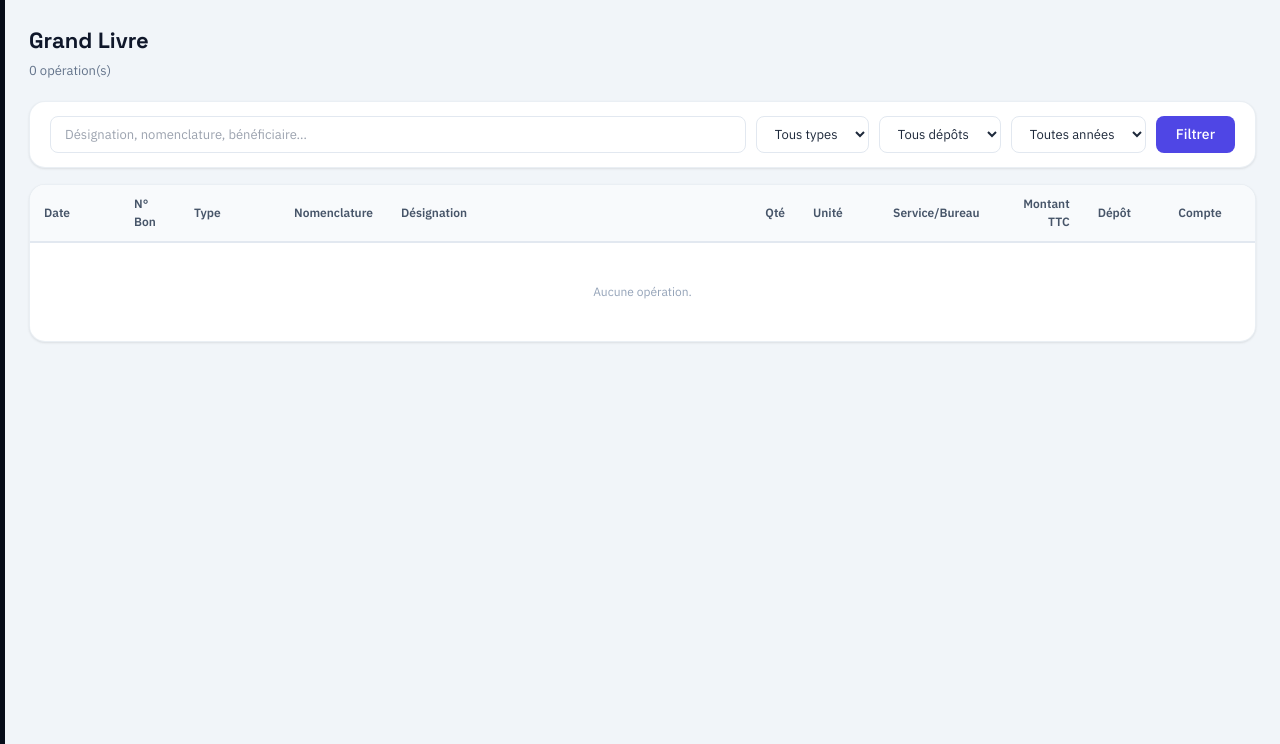
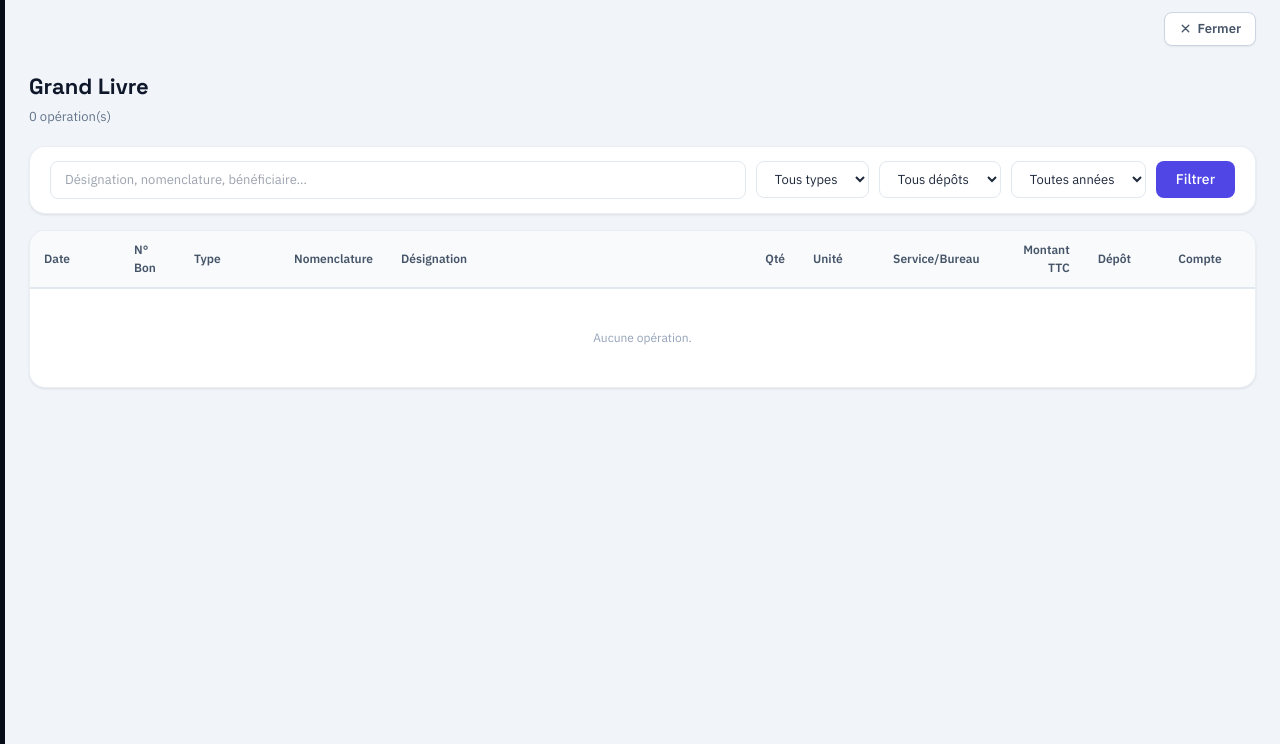
Before and after one commit to michelabt1-source/ProjetGCS, a Django app: page /etats/grand-livre/ in a window 1280 px wide. Shown: the part 56-800 px from the top of the page. Run offline with Django 5.2, Linux system fonts and the light colour scheme; the visitor is signed in with stand-in values (Sample User, id 1); data that the repository does not hold is empty; parts of the project's set-up code (start-up, migrations or seed data) failed here and were passed over.

Commit message:
Convivialité : plein écran au chargement, bouton Fermer standard, impressions dans la même fenêtre
- base.html : le panneau latéral ne s'ouvre plus automatiquement au chargement
  (l'onglet actif reste surligné) — la page s'affiche directement en plein écran.
- Bouton « Fermer » standard sur les pages qui n'ont ni Retour, ni Fermer, ni
  Annuler ; destination calculée par le context processor fermer_url
  (bon → sa liste, liste → accueil).
- Les états imprimables s'ouvrent dans la même fenêtre (suppression des
  target="_blank") ; chaque état garde son bouton « ← Retour ».

Co-Authored-By: Claude Opus 5.5 <noreply@anthropic.com>

```diff
--- a/compta_matieres/settings.py
+++ b/compta_matieres/settings.py
@@ -43,6 +43,7 @@ TEMPLATES = [
                 'django.template.context_processors.request',
                 'django.contrib.auth.context_processors.auth',
                 'django.contrib.messages.context_processors.messages',
+                'matieres.context_processors.fermer_url',
             ],
         },
     },
--- /dev/null
+++ b/matieres/context_processors.py
@@ -0,0 +1,32 @@
+from django.urls import Resolver404, resolve, reverse
+
+# Pages dont la sortie ne suit pas la règle générale « premier segment de l'URL ».
+FERMER_OVERRIDES = {
+    'fiche_stock': 'matieres:inventaire_individuel',
+    'bon_commande_service_livrer': 'matieres:bons_commande_service_a_livrer',
+}
+
+
+def fermer_url(request):
+    """URL du bouton standard « Fermer » affiché en haut de chaque page.
+
+    Un bon, une fiche ou un formulaire ferme vers sa liste (premier segment de
+    l'URL, ex. /bons-commande-service/12/ → /bons-commande-service/) ; une liste
+    ou une page sans liste parente ferme vers l'accueil.
+    """
+    match = getattr(request, 'resolver_match', None)
+    if match is None or match.namespace != 'matieres' or match.url_name == 'dashboard':
+        return {'fermer_url': None}
+
+    override = FERMER_OVERRIDES.get(match.url_name)
+    if override:
+        return {'fermer_url': reverse(override)}
+
+    parent = '/' + request.path.strip('/').split('/')[0] + '/'
+    if parent != request.path:
+        try:
+            resolve(parent)
+            return {'fermer_url': parent}
+        except Resolver404:
+            pass
+    return {'fermer_url': reverse('matieres:dashboard')}
--- a/templates/balance/list.html
+++ b/templates/balance/list.html
@@ -13,12 +13,12 @@
     {% endif %}
   </div>
   {% if report_kind == 'periodique' %}
-  <a href="{% url 'matieres:balance_periodique_etat' %}?date_debut={{ date_debut }}&date_fin={{ date_fin }}" target="_blank" class="btn-primary">
+  <a href="{% url 'matieres:balance_periodique_etat' %}?date_debut={{ date_debut }}&date_fin={{ date_fin }}" class="btn-primary">
     <svg width="14" height="14" fill="none" stroke="currentColor" viewBox="0 0 24 24" stroke-width="2"><path stroke-linecap="round" stroke-linejoin="round" d="M17 17h2a2 2 0 002-2v-4a2 2 0 00-2-2H5a2 2 0 00-2 2v4a2 2 0 002 2h2m2 4h6a2 2 0 002-2v-4a2 2 0 00-2-2H9a2 2 0 00-2 2v4a2 2 0 002 2zm8-12V5a2 2 0 00-2-2H9a2 2 0 00-2 2v4h10z"/></svg>
     État officiel (Modèle N°22)
   </a>
   {% else %}
-  <a href="{% url 'matieres:balance_general_etat' %}?date_debut={{ date_debut }}&date_fin={{ date_fin }}" target="_blank" class="btn-primary">
+  <a href="{% url 'matieres:balance_general_etat' %}?date_debut={{ date_debut }}&date_fin={{ date_fin }}" class="btn-primary">
     <svg width="14" height="14" fill="none" stroke="currentColor" viewBox="0 0 24 24" stroke-width="2"><path stroke-linecap="round" stroke-linejoin="round" d="M17 17h2a2 2 0 002-2v-4a2 2 0 00-2-2H5a2 2 0 00-2 2v4a2 2 0 002 2h2m2 4h6a2 2 0 002-2v-4a2 2 0 00-2-2H9a2 2 0 00-2 2v4a2 2 0 002 2zm8-12V5a2 2 0 00-2-2H9a2 2 0 00-2 2v4h10z"/></svg>
     État officiel (Modèle N°22)
   </a>
--- a/templates/base.html
+++ b/templates/base.html
@@ -335,6 +335,19 @@
     }
 
     .main-inner { padding: 24px; flex: 1; }
+
+    /* Bouton standard « Fermer » (pages sans bouton Retour/Fermer/Annuler) */
+    .page-fermer-bar { display: flex; justify-content: flex-end; padding: 12px 24px 0; }
+    .page-fermer-bar[hidden] { display: none; }
+    .page-fermer-btn {
+      display: inline-flex; align-items: center; gap: 6px;
+      padding: 6px 14px; border-radius: 8px;
+      font-size: 13px; font-weight: 600; font-family: inherit;
+      color: #475569; background: #fff; border: 1px solid #cbd5e1;
+      text-decoration: none; box-shadow: 0 1px 2px rgba(15,23,42,.06);
+      transition: all 150ms;
+    }
+    .page-fermer-btn:hover { color: #dc2626; border-color: #fca5a5; background: #fef2f2; }
 
     /* Filet de sécurité : les inputs/select/textarea des pages claires (.card)
        héritent sinon la couleur de texte claire du thème sombre → illisible sur fond blanc */
@@ -983,6 +996,19 @@
     </div>
     {% endif %}
 
+    {% if fermer_url %}
+    <!-- Bouton standard « Fermer » : affiché seulement si la page n'a pas déjà
+         son propre lien Retour / Fermer / Annuler (voir script plus bas). -->
+    <div class="page-fermer-bar" id="page-fermer-bar" hidden>
+      <a href="{{ fermer_url }}" class="page-fermer-btn" title="Fermer cette page">
+        <svg width="13" height="13" fill="none" stroke="currentColor" viewBox="0 0 24 24" stroke-width="2.5">
+          <path stroke-linecap="round" stroke-linejoin="round" d="M6 18L18 6M6 6l12 12"/>
+        </svg>
+        Fermer
+      </a>
+    </div>
+    {% endif %}
+
     <div class="main-inner">
       {% block content %}{% endblock %}
     </div>
@@ -992,6 +1018,20 @@
 </div><!-- /app-body -->
 
 {% block scripts %}{% endblock %}
+
+<script>
+/* ── Bouton standard « Fermer » : l'afficher si la page n'a pas déjà sa propre sortie ── */
+(function () {
+  var bar = document.getElementById('page-fermer-bar');
+  var contenu = document.querySelector('.main-inner');
+  if (!bar || !contenu) return;
+  var sortieExistante = Array.prototype.some.call(contenu.querySelectorAll('a[href]'), function (a) {
+    var texte = a.textContent.replace(/\s+/g, ' ').trim();
+    return /^(←\s*)?(retour|fermer|annuler)\b/i.test(texte);
+  });
+  if (!sortieExistante) bar.hidden = false;
+})();
+</script>
 
 <script>
 /* ── HTMX : envoyer automatiquement le jeton CSRF sur tous les POST ── */
@@ -1042,7 +1082,10 @@ document.body.addEventListener('htmx:configRequest', function (evt) {
     }
   }
 
-  activateTab(activeTab, false);
+  /* Au chargement : page en plein écran. On surligne seulement l'onglet actif ;
+     son panneau ne s'ouvre qu'au clic sur l'onglet. */
+  const activeBtn = document.querySelector(`.tab-btn[data-tab="${activeTab}"]`);
+  if (activeBtn) activeBtn.classList.add('active');
 
   /* ── Clic sur un onglet ── */
   document.querySelectorAll('.tab-btn').forEach(btn => {
--- a/templates/bons/affectation_update.html
+++ b/templates/bons/affectation_update.html
@@ -393,7 +393,7 @@ body { background: var(--clr-bg); }
       </form>
     {% endif %}
 
-    <a href="{% url 'matieres:bon_affectation_etat' pk=bon.pk %}" target="_blank" class="btn btn-print" aria-label="État officiel — Bordereau d'affectation">
+    <a href="{% url 'matieres:bon_affectation_etat' pk=bon.pk %}" class="btn btn-print" aria-label="État officiel — Bordereau d'affectation">
       <svg width="13" height="13" fill="none" stroke="currentColor" viewBox="0 0 24 24" stroke-width="2">
         <path stroke-linecap="round" stroke-linejoin="round" d="M17 17h2a2 2 0 002-2v-4a2 2 0 00-2-2H5a2 2 0 00-2 2v4a2 2 0 002 2h2m2 4h6a2 2 0 002-2v-4a2 2 0 00-2-2H9a2 2 0 00-2 2v4a2 2 0 002 2zm8-12V5a2 2 0 00-2-2H9a2 2 0 00-2 2v4h10z"/>
       </svg>
--- a/templates/bons/commande_service_update.html
+++ b/templates/bons/commande_service_update.html
@@ -15,7 +15,7 @@
       <span class="w-1.5 h-1.5 rounded-full bg-current"></span>
       {{ bon.get_statut_display }}
     </span>
-    <a href="{% url 'matieres:bon_commande_service_etat' bon.pk %}" target="_blank"
+    <a href="{% url 'matieres:bon_commande_service_etat' bon.pk %}"
        class="ml-auto inline-flex items-center gap-1.5 text-xs font-semibold text-indigo-600 hover:text-indigo-700">
       <svg width="13" height="13" fill="none" stroke="currentColor" viewBox="0 0 24 24" stroke-width="2"><path stroke-linecap="round" stroke-linejoin="round" d="M17 17h2a2 2 0 002-2v-4a2 2 0 00-2-2H5a2 2 0 00-2 2v4a2 2 0 002 2h2m2 4h6a2 2 0 002-2v-4a2 2 0 00-2-2H9a2 2 0 00-2 2v4a2 2 0 002 2zm8-12V5a2 2 0 00-2-2H9a2 2 0 00-2 2v4h10z"/></svg>
       Imprimer
--- a/templates/bons/entree_update.html
+++ b/templates/bons/entree_update.html
@@ -259,14 +259,14 @@
 
   <div class="sep"></div>
 
-  <a href="{% url 'matieres:bon_entree_etat' pk=bon.pk %}" target="_blank" class="btn-action btn-print" title="Imprimer l'état officiel du bon d'entrée">
+  <a href="{% url 'matieres:bon_entree_etat' pk=bon.pk %}" class="btn-action btn-print" title="Imprimer l'état officiel du bon d'entrée">
     <svg width="14" height="14" fill="none" stroke="currentColor" viewBox="0 0 24 24" stroke-width="2">
       <path stroke-linecap="round" stroke-linejoin="round" d="M17 17h2a2 2 0 002-2v-4a2 2 0 00-2-2H5a2 2 0 00-2 2v4a2 2 0 002 2h2m2 4h6a2 2 0 002-2v-4a2 2 0 00-2-2H9a2 2 0 00-2 2v4a2 2 0 002 2zm8-12V5a2 2 0 00-2-2H9a2 2 0 00-2 2v4h10z"/>
     </svg>
     Bon d'entrée
   </a>
 
-  <a href="{% url 'matieres:bon_entree_pv_reception' pk=bon.pk %}" target="_blank" class="btn-action btn-print" title="Imprimer le PV de réception">
+  <a href="{% url 'matieres:bon_entree_pv_reception' pk=bon.pk %}" class="btn-action btn-print" title="Imprimer le PV de réception">
     <svg width="14" height="14" fill="none" stroke="currentColor" viewBox="0 0 24 24" stroke-width="2">
       <path stroke-linecap="round" stroke-linejoin="round" d="M9 12l2 2 4-4m6 2a9 9 0 11-18 0 9 9 0 0118 0z"/>
     </svg>
--- a/templates/bons/mutation_update.html
+++ b/templates/bons/mutation_update.html
@@ -81,7 +81,7 @@
       </button>
     </form>
   {% endif %}
-  <a href="{% url 'matieres:bon_mutation_etat' bon.pk %}" target="_blank" class="btn-action btn-violet" style="margin-left:auto">
+  <a href="{% url 'matieres:bon_mutation_etat' bon.pk %}" class="btn-action btn-violet" style="margin-left:auto">
     <svg width="13" height="13" fill="none" stroke="currentColor" viewBox="0 0 24 24" stroke-width="2"><path stroke-linecap="round" stroke-linejoin="round" d="M17 17h2a2 2 0 002-2v-4a2 2 0 00-2-2H5a2 2 0 00-2 2v4a2 2 0 002 2h2m2 4h6a2 2 0 002-2v-4a2 2 0 00-2-2H9a2 2 0 00-2 2v4a2 2 0 002 2zm8-12V5a2 2 0 00-2-2H9a2 2 0 00-2 2v4h10z"/></svg>
     Bordereau
   </a>
--- a/templates/bons/retour_affectation_update.html
+++ b/templates/bons/retour_affectation_update.html
@@ -81,7 +81,7 @@
       </button>
     </form>
   {% endif %}
-  <a href="{% url 'matieres:bon_retour_affectation_etat' pk=bon.pk %}" target="_blank" class="btn-action btn-cyan" style="margin-left:auto">
+  <a href="{% url 'matieres:bon_retour_affectation_etat' pk=bon.pk %}" class="btn-action btn-cyan" style="margin-left:auto">
     <svg width="13" height="13" fill="none" stroke="currentColor" viewBox="0 0 24 24" stroke-width="2"><path stroke-linecap="round" stroke-linejoin="round" d="M17 17h2a2 2 0 002-2v-4a2 2 0 00-2-2H5a2 2 0 00-2 2v4a2 2 0 002 2h2m2 4h6a2 2 0 002-2v-4a2 2 0 00-2-2H9a2 2 0 00-2 2v4a2 2 0 002 2zm8-12V5a2 2 0 00-2-2H9a2 2 0 00-2 2v4h10z"/></svg>
     État officiel (Modèle N°7)
   </a>
--- a/templates/bons/retour_sortie_prov_update.html
+++ b/templates/bons/retour_sortie_prov_update.html
@@ -77,7 +77,7 @@
       </button>
     </form>
   {% endif %}
-  <a href="{% url 'matieres:bon_retour_sortie_prov_etat' pk=bon.pk %}" target="_blank" class="btn-action btn-amber" style="margin-left:auto">
+  <a href="{% url 'matieres:bon_retour_sortie_prov_etat' pk=bon.pk %}" class="btn-action btn-amber" style="margin-left:auto">
     <svg width="13" height="13" fill="none" stroke="currentColor" viewBox="0 0 24 24" stroke-width="2"><path stroke-linecap="round" stroke-linejoin="round" d="M17 17h2a2 2 0 002-2v-4a2 2 0 00-2-2H5a2 2 0 00-2 2v4a2 2 0 002 2h2m2 4h6a2 2 0 002-2v-4a2 2 0 00-2-2H9a2 2 0 00-2 2v4a2 2 0 002 2zm8-12V5a2 2 0 00-2-2H9a2 2 0 00-2 2v4h10z"/></svg>
     État officiel (Modèle N°4)
   </a>
--- a/templates/bons/sortie_def_g1_update.html
+++ b/templates/bons/sortie_def_g1_update.html
@@ -210,15 +210,15 @@ body { background: var(--clr-bg); }
       </form>
     {% endif %}
 
-    <a href="{% url 'matieres:bon_sortie_def_g1_etat_sortie' bon.pk %}" target="_blank" class="btn btn-print" aria-label="État Bon de sortie définitive">
+    <a href="{% url 'matieres:bon_sortie_def_g1_etat_sortie' bon.pk %}" class="btn btn-print" aria-label="État Bon de sortie définitive">
       <svg width="13" height="13" fill="none" stroke="currentColor" viewBox="0 0 24 24" stroke-width="2"><path stroke-linecap="round" stroke-linejoin="round" d="M17 17h2a2 2 0 002-2v-4a2 2 0 00-2-2H5a2 2 0 00-2 2v4a2 2 0 002 2h2m2 4h6a2 2 0 002-2v-4a2 2 0 00-2-2H9a2 2 0 00-2 2v4a2 2 0 002 2zm8-12V5a2 2 0 00-2-2H9a2 2 0 00-2 2v4h10z"/></svg>
       Bon de sortie définitive
     </a>
-    <a href="{% url 'matieres:bon_sortie_def_g1_etat' bon.pk %}" target="_blank" class="btn btn-print" aria-label="État officiel du PV">
+    <a href="{% url 'matieres:bon_sortie_def_g1_etat' bon.pk %}" class="btn btn-print" aria-label="État officiel du PV">
       <svg width="13" height="13" fill="none" stroke="currentColor" viewBox="0 0 24 24" stroke-width="2"><path stroke-linecap="round" stroke-linejoin="round" d="M17 17h2a2 2 0 002-2v-4a2 2 0 00-2-2H5a2 2 0 00-2 2v4a2 2 0 002 2h2m2 4h6a2 2 0 002-2v-4a2 2 0 00-2-2H9a2 2 0 00-2 2v4a2 2 0 002 2zm8-12V5a2 2 0 00-2-2H9a2 2 0 00-2 2v4h10z"/></svg>
       Réforme (Modèle N°5)
     </a>
-    <a href="{% url 'matieres:bon_sortie_def_g1_etat_vd' bon.pk %}" target="_blank" class="btn btn-print" aria-label="État Vente/Destruction">
+    <a href="{% url 'matieres:bon_sortie_def_g1_etat_vd' bon.pk %}" class="btn btn-print" aria-label="État Vente/Destruction">
       <svg width="13" height="13" fill="none" stroke="currentColor" viewBox="0 0 24 24" stroke-width="2"><path stroke-linecap="round" stroke-linejoin="round" d="M17 17h2a2 2 0 002-2v-4a2 2 0 00-2-2H5a2 2 0 00-2 2v4a2 2 0 002 2h2m2 4h6a2 2 0 002-2v-4a2 2 0 00-2-2H9a2 2 0 00-2 2v4a2 2 0 002 2zm8-12V5a2 2 0 00-2-2H9a2 2 0 00-2 2v4h10z"/></svg>
       Vente / Destruction (Modèle N°6)
     </a>
--- a/templates/bons/sortie_def_g2_update.html
+++ b/templates/bons/sortie_def_g2_update.html
@@ -361,7 +361,7 @@ body { background: var(--clr-bg); }
       </form>
     {% endif %}
 
-    <a href="{% url 'matieres:bon_sortie_def_g2_etat' bon.pk %}" target="_blank" class="btn btn-print" aria-label="Imprimer l'état officiel du bon">
+    <a href="{% url 'matieres:bon_sortie_def_g2_etat' bon.pk %}" class="btn btn-print" aria-label="Imprimer l'état officiel du bon">
       <svg width="13" height="13" fill="none" stroke="currentColor" viewBox="0 0 24 24" stroke-width="2">
         <path stroke-linecap="round" stroke-linejoin="round" d="M17 17h2a2 2 0 002-2v-4a2 2 0 00-2-2H5a2 2 0 00-2 2v4a2 2 0 002 2h2m2 4h6a2 2 0 002-2v-4a2 2 0 00-2-2H9a2 2 0 00-2 2v4a2 2 0 002 2zm8-12V5a2 2 0 00-2-2H9a2 2 0 00-2 2v4h10z"/>
       </svg>
--- a/templates/bons/sortie_prov_update.html
+++ b/templates/bons/sortie_prov_update.html
@@ -79,7 +79,7 @@
       </button>
     </form>
   {% endif %}
-  <a href="{% url 'matieres:bon_sortie_prov_etat' bon.pk %}" target="_blank" class="btn-action btn-orange" style="margin-left:auto">
+  <a href="{% url 'matieres:bon_sortie_prov_etat' bon.pk %}" class="btn-action btn-orange" style="margin-left:auto">
     <svg width="13" height="13" fill="none" stroke="currentColor" viewBox="0 0 24 24" stroke-width="2"><path stroke-linecap="round" stroke-linejoin="round" d="M17 17h2a2 2 0 002-2v-4a2 2 0 00-2-2H5a2 2 0 00-2 2v4a2 2 0 002 2h2m2 4h6a2 2 0 002-2v-4a2 2 0 00-2-2H9a2 2 0 00-2 2v4a2 2 0 002 2zm8-12V5a2 2 0 00-2-2H9a2 2 0 00-2 2v4h10z"/></svg>
     Bon de sortie
   </a>
--- a/templates/etats/fiche_stock.html
+++ b/templates/etats/fiche_stock.html
@@ -6,7 +6,7 @@
     <h1 style="font-size:20px;font-weight:700;color:#0f172a">Fiche de Stock</h1>
     <p style="color:#64748b;font-size:13px;margin-top:2px">{{ produit.nomenclature }} — {{ produit.designation }}</p>
   </div>
-  <a href="{% url 'matieres:fiche_stock_etat' pk=produit.pk %}" target="_blank" class="btn-primary" style="margin-left:auto;padding:7px 14px;font-size:13px">
+  <a href="{% url 'matieres:fiche_stock_etat' pk=produit.pk %}" class="btn-primary" style="margin-left:auto;padding:7px 14px;font-size:13px">
     <svg width="14" height="14" fill="none" stroke="currentColor" viewBox="0 0 24 24" stroke-width="2"><path stroke-linecap="round" stroke-linejoin="round" d="M17 17h2a2 2 0 002-2v-4a2 2 0 00-2-2H5a2 2 0 00-2 2v4a2 2 0 002 2h2m2 4h6a2 2 0 002-2v-4a2 2 0 00-2-2H9a2 2 0 00-2 2v4a2 2 0 002 2zm8-12V5a2 2 0 00-2-2H9a2 2 0 00-2 2v4h10z"/></svg>
     État officiel (Modèle N°9)
   </a>
--- a/templates/etats/grand_livre.html
+++ b/templates/etats/grand_livre.html
@@ -63,7 +63,7 @@
           {% if j.depot %}<span style="background:#dbeafe;color:#1e40af;padding:2px 8px;border-radius:4px;font-size:11px;font-weight:600">{{ j.depot }}</span>{% endif %}
         </td>
         <td style="padding:8px 14px;text-align:center">
-          <a href="{% url 'matieres:grand_livre_compte_etat' nomenclature=j.nomenclature %}" target="_blank"
+          <a href="{% url 'matieres:grand_livre_compte_etat' nomenclature=j.nomenclature %}"
              style="display:inline-flex;align-items:center;gap:5px;font-size:11px;color:#4f46e5;background:#eef2ff;border:1px solid #c7d2fe;padding:4px 10px;border-radius:7px;text-decoration:none;font-weight:600">
             État N°12 →
           </a>
--- a/templates/etats/inventaire_individuel.html
+++ b/templates/etats/inventaire_individuel.html
@@ -5,7 +5,7 @@
     <h1 style="font-size:22px;font-weight:700;color:#0f172a">Fiches de Stock — Inventaire Individuel</h1>
     <p style="color:#64748b;font-size:13px;margin-top:4px">{{ total }} produit(s) — <span style="color:#dc2626;font-weight:600">{{ nb_ecarts }} écart(s)</span> détecté(s) · Recherchez un produit puis ouvrez sa fiche de stock imprimable</p>
   </div>
-  <a href="{% url 'matieres:inventaire_individuel_etat' %}" target="_blank" class="btn-primary" style="padding:10px 18px; white-space:nowrap;">Voir l'état imprimable</a>
+  <a href="{% url 'matieres:inventaire_individuel_etat' %}" class="btn-primary" style="padding:10px 18px; white-space:nowrap;">Voir l'état imprimable</a>
 </div>
 
 {% if nb_ecarts > 0 %}
--- a/templates/marches/detail.html
+++ b/templates/marches/detail.html
@@ -14,7 +14,7 @@
       <span class="w-1.5 h-1.5 rounded-full bg-current"></span>
       {{ marche.get_statut_display }}
     </span>
-    <a href="{% url 'matieres:marche_etat' marche.pk %}" target="_blank" class="ml-auto text-xs font-semibold text-indigo-600 hover:text-indigo-700">Imprimer</a>
+    <a href="{% url 'matieres:marche_etat' marche.pk %}" class="ml-auto text-xs font-semibold text-indigo-600 hover:text-indigo-700">Imprimer</a>
     <a href="{% url 'matieres:marche_update' marche.pk %}" class="text-xs font-semibold text-indigo-600 hover:text-indigo-700">Modifier →</a>
   </div>
 
--- a/templates/marches/update.html
+++ b/templates/marches/update.html
@@ -14,7 +14,7 @@
       <span class="w-1.5 h-1.5 rounded-full bg-current"></span>
       {{ marche.get_statut_display }}
     </span>
-    <a href="{% url 'matieres:marche_etat' marche.pk %}" target="_blank" class="ml-auto text-xs font-semibold text-indigo-600 hover:text-indigo-700">Imprimer</a>
+    <a href="{% url 'matieres:marche_etat' marche.pk %}" class="ml-auto text-xs font-semibold text-indigo-600 hover:text-indigo-700">Imprimer</a>
     <a href="{% url 'matieres:marche_detail' marche.pk %}" class="text-xs font-semibold text-indigo-600 hover:text-indigo-700">Voir la fiche →</a>
   </div>
 
```
